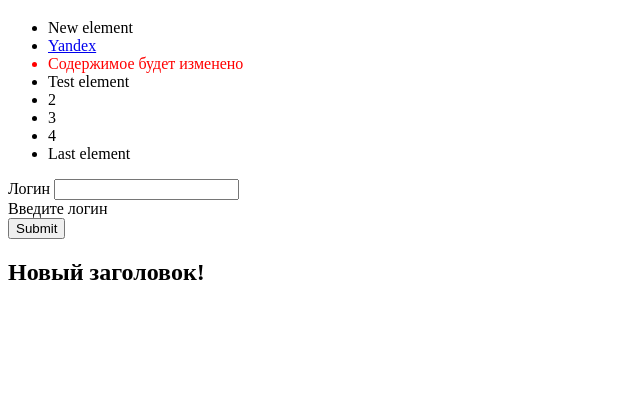
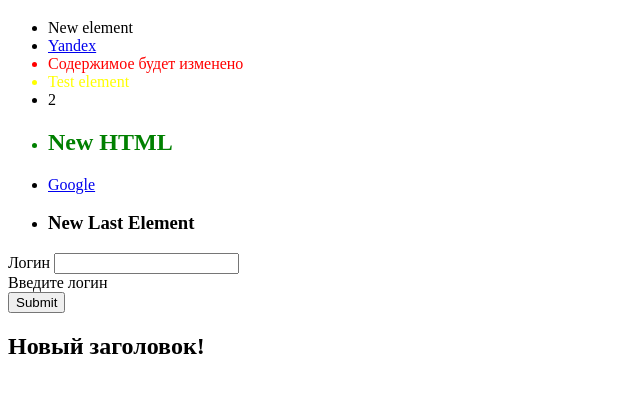
Before and after one commit to serg-nn52/LAD2025_JS_1, a plain HTML site: page lesson9/index.html in a window 1280 px wide. Shown: the part 61-454 px from the top of the page, without its empty margins (0-640 px from the left). Drawn offline with Linux system fonts and the light colour scheme.

Commit message:
Добавил lesson9

```diff
--- a/lesson9/index.html
+++ b/lesson9/index.html
@@ -13,7 +13,7 @@
             <li id="firstElement" class="red">Содержимое будет изменено</li>
             <li id="secondElement">2</li>
             <li>3</li>
-            <li>4</li>
+            <li id="google-link">4</li>
         </ul>
         <form>
             <label>Логин</label>
--- a/lesson9/script.js
+++ b/lesson9/script.js
@@ -7,7 +7,6 @@
 
 // const title = document.querySelector("h1");
 
-const elements = [...document.querySelectorAll("li")];
 // firstElement.style.color = "red";
 
 // document.body.innerHTML += "<h2>Новый заголовок!</h2>";
@@ -119,3 +118,22 @@ const user = {
 localStorage.setItem("user", JSON.stringify(user));
 
 console.log(JSON.parse(localStorage.getItem("user")));
+
+// Дополнение
+const elements = document.querySelectorAll("li");
+console.log(elements);
+elements[3].style.color = "yellow";
+elements[5].style.color = "green";
+
+elements.forEach((el) => {
+    el.addEventListener("click", (event) => {
+        console.log(event.target.textContent);
+    });
+});
+
+elements[5].innerHTML = "<h2>New HTML</h2>";
+
+elements[elements.length - 1].innerHTML = "<h3>New Last Element</h3>";
+
+const googleLink = document.querySelector("#google-link");
+googleLink.innerHTML = '<a href="https://www.google.com/">Google</a>';
```
